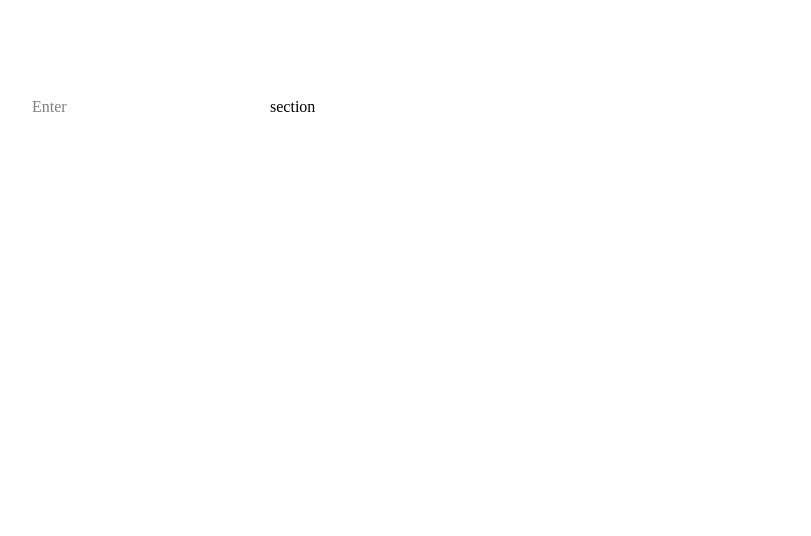
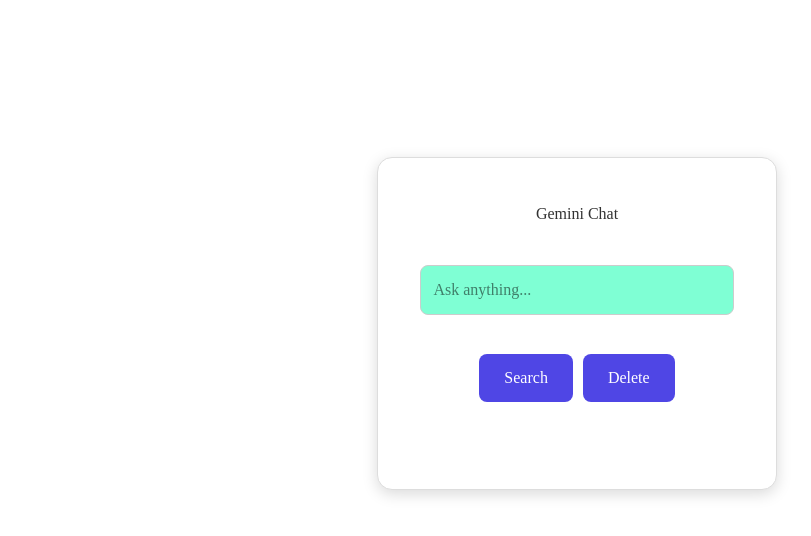
Before and after one commit to GyandeepPal/ReactJS, a React (Vite) app in the folder my-react-app/: page / in a window 1280 px wide. Shown: the top 536 px of the page, without its empty margins (63-874 px from the left). Built offline with nearby package versions, Linux system fonts and the light colour scheme.

Commit message:
remote AI

```diff
--- a/my-react-app/src/App.jsx
+++ b/my-react-app/src/App.jsx
@@ -1,230 +1,107 @@
-// // // import React from 'react'
-// // // import Home from "./Home"
-// // // import Cart from "./Cart"
-// // // import NavBar from "./Navbar"
-// // // import { useState } from "react"
-// // // import { Route, Routes } from "react-router-dom"
 
 
+import React, { useState } from "react";
+import "./App.css";
+import { GoogleGenerativeAI } from "@google/generative-ai";
 
+const AI_intrigratin = () => {
+  const [Searchdata, setSearch] = useState("");
+  const [ans, setAns] = useState("");
+  const [loading, setLoading] = useState(false);
 
-// // // const App = () => {
-// // //   let [apiData,SetApiData] =   useState([])
-// // //  let [cart,SetCart]= useState([])
-// // //   return (
+  // नई API Key यहाँ लगाइए
+  const genAI = new GoogleGenerativeAI("YOUR_NEW_API_KEY");
 
-// // //     <div>
-// // //       <NavBar/>
-// // //       <Routes>
-// // //         <Route path="/" element={<Home apiData={apiData}  SetApiData={SetApiData} cart={cart}  SetCart={SetCart}/>}/>
-// // //         <Route path="/cart" element={<Cart cart={cart}/>}/>
+  async function search() {
+    if (Searchdata.trim() === "") {
+      setAns("Please enter a question.");
+      return;
+    }
 
-// // //       </Routes>
-// // //     </div>
-// // //   )
-// // // }
+    setLoading(true);
 
-// // // export default App
+    try {
+      const model = genAI.getGenerativeModel({
+        model: "gemini-2.5-flash",
+      });
 
+      let prompt = Searchdata;
 
+      const q = Searchdata.toLowerCase();
 
-// // // import React, { useContext } from "react";
-// // // import { storeContext } from "./Context";
+      if (
+        q.includes("date") ||
+        q.includes("today") ||
+        q.includes("time") ||
+        q.includes("aaj") ||
+        q.includes("आज") ||
+        q.includes("तारीख") ||
+        q.includes("दिन")
+      ) {
+        const now = new Date();
 
-// // // const App = () => {
-// // //   const { store, dispatch } = useContext(storeContext);
+        prompt = `
+Current Date & Time: ${now.toLocaleString("en-IN")}
 
-// // //   return (
-// // //     <div>
-// // //       <h1>Todo App</h1>
+User Question:
+${Searchdata}
 
-// // //       <input
-// // //         type="text"
-// // //         value={store.input}
-// // //         onChange={(e) =>
-// // //           dispatch({
-// // //             type: "SET_INPUT",
-// // //             payload: e.target.value,
-// // //           })
-// // //         }
-// // //       />
+Always answer using the current date and time given above.
+`;
+      }
 
-// // //       <button
-// // //         onClick={() =>
-// // //           dispatch({
-// // //             type: "ADD_TODO",
-// // //           })
-// // //         }
-// // //       >
-// // //         Add Todo
-// // //       </button>
+      const result = await model.generateContent(prompt);
 
-// // //       {store.todos.map((todo, index) => (
-// // //         <div key={index}>
-// // //           <h3>{todo}</h3>
+      const response = await result.response;
 
-// // //           <button
-// // //             onClick={() =>
-// // //               dispatch({
-// // //                 type: "DELETE_TODO",
-// // //                 payload: index,
-// // //               })
-// // //             }
-// // //           >
-// // //             Delete
-// // //           </button>
-// // //         </div>
-// // //       ))}
-// // //     </div>
-// // //   );
-// // // };
+      const text = response.text();
 
-// // // export default App;
+      setAns(text);
+    } catch (error) {
+      console.error(error);
 
+      if (error.message.includes("429")) {
+        setAns("API quota exceeded. Please try again later.");
+      } else {
+        setAns("Something went wrong.");
+      }
+    }
 
+    setLoading(false);
+  }
 
-// // // import React from 'react'
-// // // import Onchange from './Onchange'
+  function Delete() {
+    setSearch("");
+    setAns("");
+  }
 
-// // // const App = () => {
-// // //   return (
-// // //     <div>
-// // //       <Onchange/>
-// // //     </div>
-// // //   )
-// // // }
+  return (
+    <div id="main">
+      <h1>Gemini Chat</h1>
 
-// // // export default App
+      <input
+        type="text"
+        className="java"
+        placeholder="Ask anything..."
+        value={Searchdata}
+        onChange={(e) => setSearch(e.target.value)}
+      />
 
+      <br />
+      <br />
 
+      <button onClick={search}>Search</button>
 
+      <button onClick={Delete} style={{ marginLeft: "10px" }}>
+        Delete
+      </button>
 
+      <br />
+      <br />
 
-
-// // // import React, { memo, useState } from 'react'
-// // // import './App.css'
-// // // const App = () => {
-// // // let [count,SetCount]=  useState(0)
-// // //   return (
-
-// // //     <div>
-// // //       <h2>{count}</h2>
-// // //       <button onClick={()=>SetCount(count+1)}>add</button>
-// // //       <button onClick={()=>SetCount(count-1)}>dec</button>
-// // //       <M/>
-// // //     </div>
-// // //   )
-// // // }
-
-
-// // // let M=memo(function child(){
-// // //   console.log("hello");
-
-// // // })
-
-// // // export default App
-
-
-// // // import React, { memo,useState } from 'react'
-// // // import './App.css'
-// // // const App = () => {
-// // //  const[count,setCount]=useState(0)
-// // //   return (
-// // //     <div>
-// // //       <h1>Hello 👉🏻 {count}</h1>
-// // //       <button onClick={()=>setCount(count+2)}>Add</button>
-// // //       <button onClick={()=>setCount(count -2)}>Sub</button>
-// // //       <button onClick={()=>setCount(0)}>reset</button>
-
-// // //       <M/>
-// // //     </div>
-// // //   )
-// // // }
-// // // let M=memo(function child(){
-// // // console.log("Hii🎶");
-
-// // // })
-
-
-// // // export default App
-
-
-
-// // import React from 'react'
-// // import New from './New'
-
-// // const App = () => {
-// //   let user="hello"
-// //   return (
-// //     <div>
-
-// //       <New data ={user}/>
-
-
-// //     </div>
-// //   )
-// // }
-
-// // export default App
-
-
-
-
-
-
-// // import React from 'react'
-// // import New from './New'
-// // import Navbar from './Navbar'
-
-// // const App = () => {
-// //   return (
-// //     <div id="nav">
-// //       <Navbar/>
-// //     </div>
-// //   )
-// // }
-
-// // export default App
-
-
-
-
-
-// import React from 'react'
-// import { Routes, Route } from 'react-router-dom'
-// import Navbar from './Navbar'
-// import Home from './Home'
-// import About from './About'
-// import Cart from './Cart'
-
-// const App = () => {
-//   return (
-//     <div>
-//       <Navbar />
-
-//       <Routes>
-//         <Route path="/" element={<Home />} />
-//         <Route path="/About" element={<About />} />
-//         <Route path="/Cart" element={<Cart />} />
-//       </Routes>
-//     </div>
-//   )
-// }
-
-// export default App
-
-import "./App.css";
-
-
-
-
-const App = () => {
-  return (
-    <div>
-      <input type="text" placeholder="Enter" />
-      <button>section</button>
+      {loading ? <h3>Loading...</h3> : <p>{ans}</p>}
     </div>
   );
 };
 
-export default App;
+export default AI_intrigratin;
```
